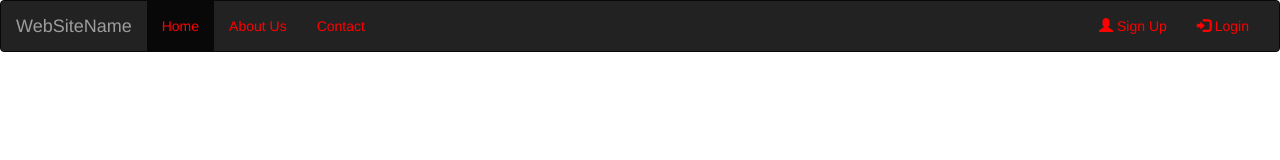
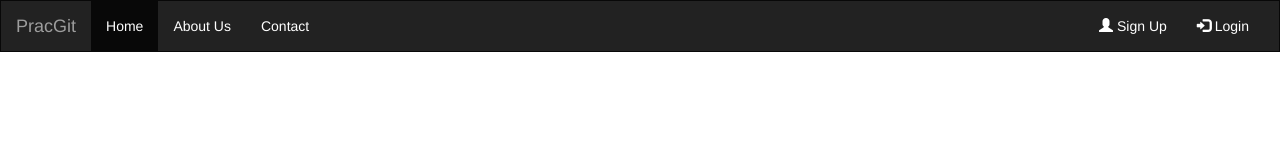
Before and after one commit to tushar-parhad/PracGit, a plain HTML site: page index.html in a window 1280 px wide. Drawn offline with nearby package versions, Linux system fonts and the light colour scheme.

Commit message:
New design style added

```diff
--- a/index.html
+++ b/index.html
@@ -18,7 +18,7 @@
               <span class="icon-bar"></span>
               <span class="icon-bar"></span>
             </button>
-            <a class="navbar-brand" href="#">WebSiteName</a>
+            <a class="navbar-brand" href="#">PracGit</a>
           </div>
           <div class="collapse navbar-collapse" id="myNavbar">
             <ul class="nav navbar-nav">
--- a/style.css
+++ b/style.css
@@ -1,3 +1,6 @@
 ul li a{
-    color: red !important;
+    color: #fff !important;
 }
+.navbar-inverse{
+    border-radius: 0 !important;
+}
```
